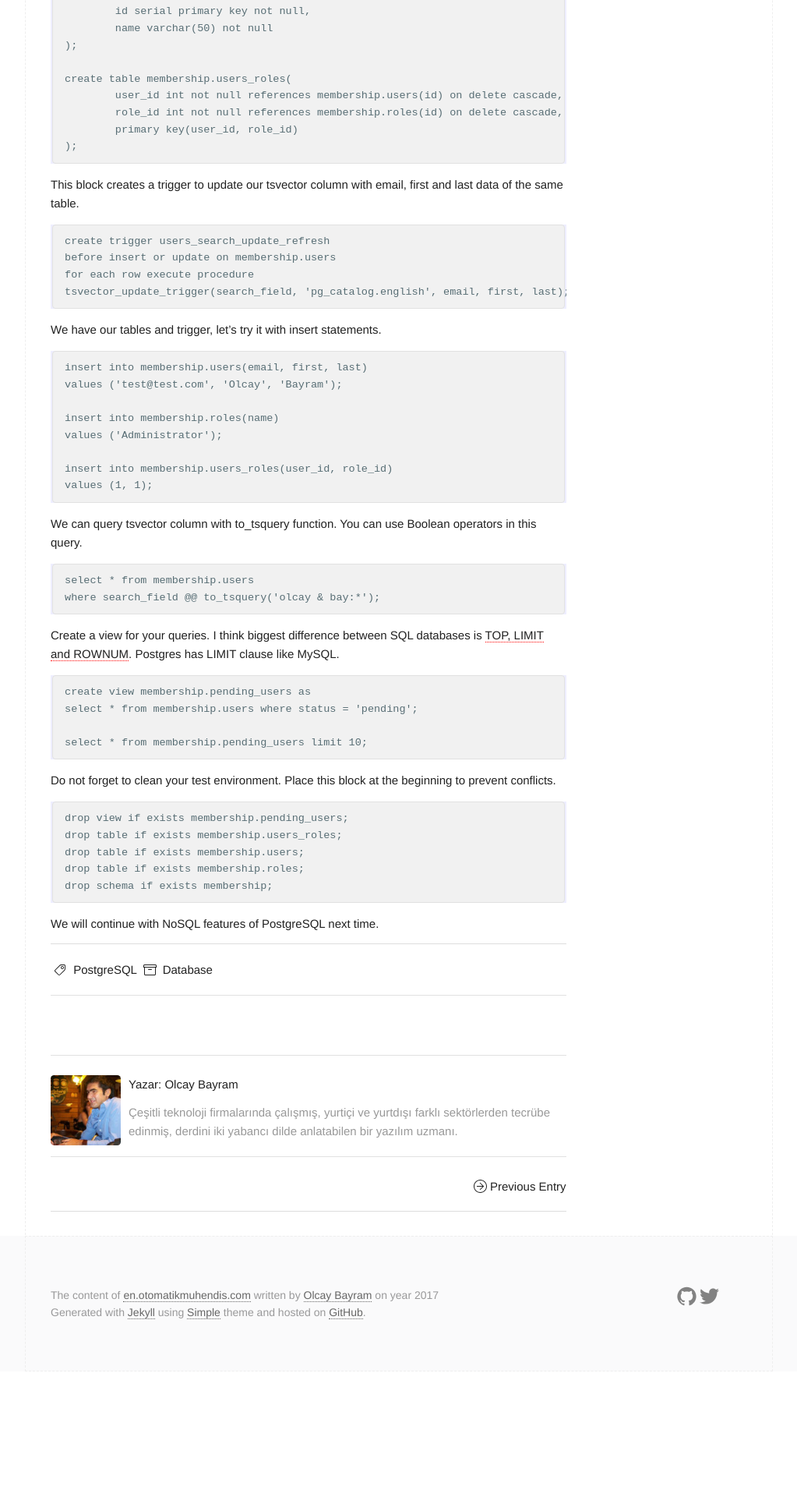
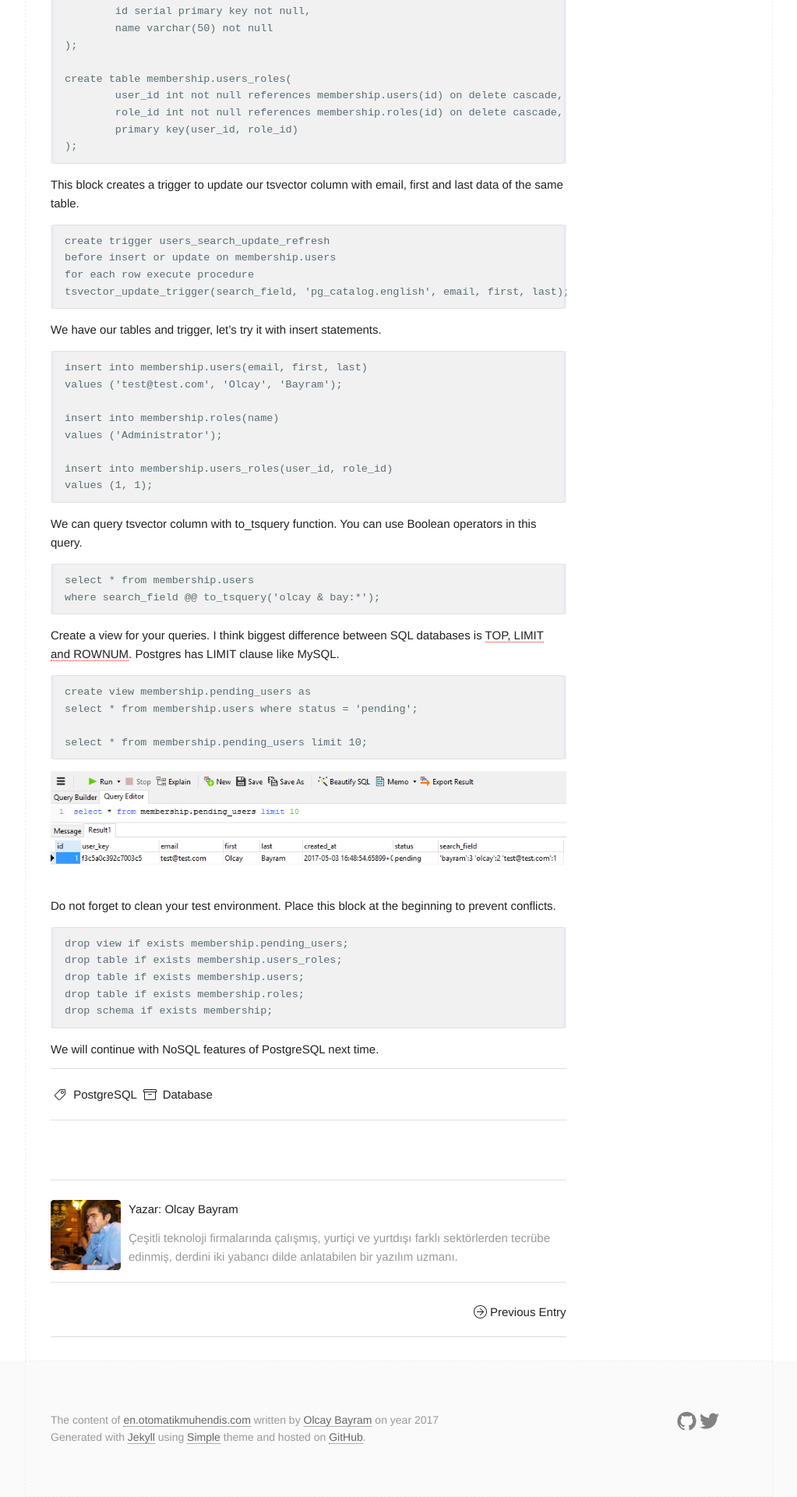
Before and after one commit to otomatikmuhendis/aclockworkengineer, a Jekyll site: the page built from _posts/2017-05-09-postgresql-introduction.md, in a window 1280 px wide. Shown: the part 1170-3090 px from the top of the page at 78% size, without its empty margins (128-1151 px from the left). Built offline with Jekyll 4.4.1, drawn with Linux system fonts in a browser that asks for light colours; comment, search, counter and statistics services are not loaded; before the commit the page ends 2929 px from its top, so only the background shows below that.

Commit message:
Updated 2017-05-09-postgresql-introduction.md

```diff
--- a/_posts/2017-05-09-postgresql-introduction.md
+++ b/_posts/2017-05-09-postgresql-introduction.md
@@ -85,6 +85,8 @@ Create a view for your queries. I think biggest difference between SQL databases
 
 	select * from membership.pending_users limit 10;
 
+![postgres_tsvector.PNG]({{site.baseurl}}/img/postgres_tsvector.PNG)
+
 Do not forget to clean your test environment. Place this block at the beginning to prevent conflicts.
 
 	drop view if exists membership.pending_users;
```
